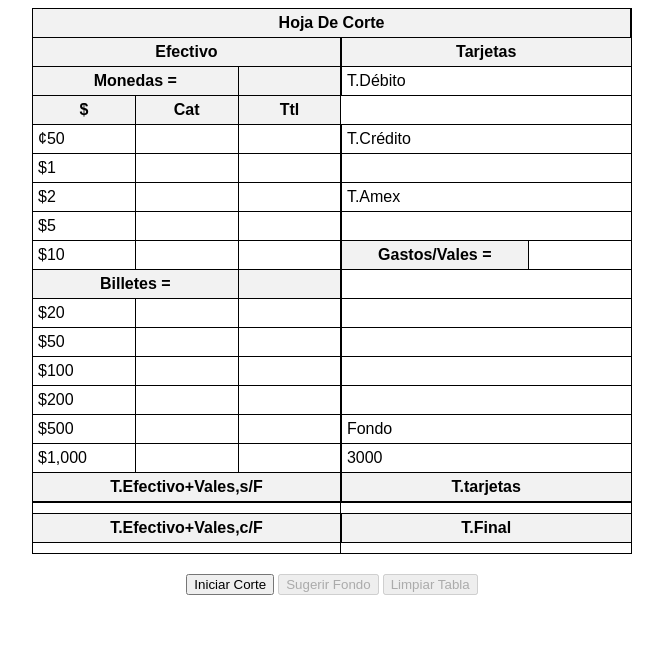
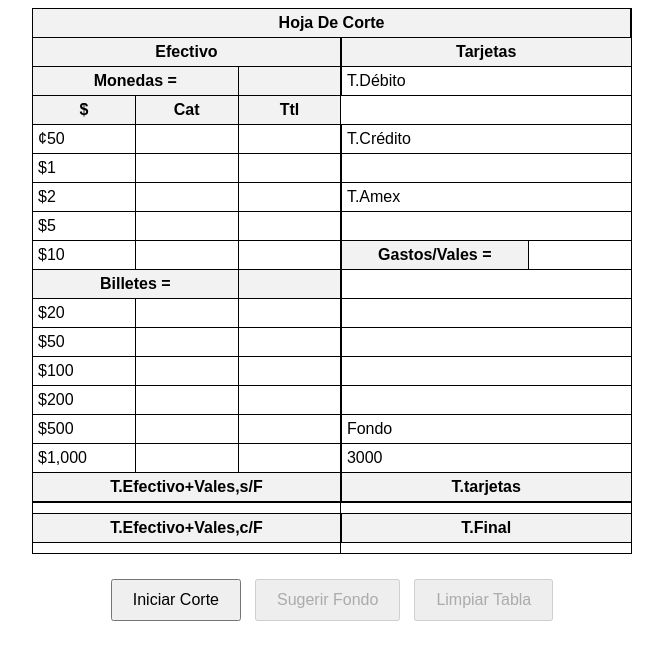
Before and after one commit to angelaramiz/HojaCorte, a plain HTML site: page index.html in a window 1280 px wide. Shown: the whole page, without its empty margins (308-971 px from the left). Drawn offline with Linux system fonts and the light colour scheme; some packages are replaced by stand-ins of ours; a script that the page names is missing.

Commit message:
Update index.html

```diff
--- a/index.html
+++ b/index.html
@@ -37,6 +37,14 @@
         .button-container {
             text-align: center;
             margin-top: 20px;
+        }
+        .swal2-styled {
+            padding: 10px 20px;
+            font-size: 16px;
+            margin: 5px;
+        }
+        .swal2-styled:focus {
+            box-shadow: 0 0 3px 2px rgba(0, 123, 255, 0.5);
         }
 
         .switch {
@@ -206,9 +214,9 @@
         </tr>
     </table>
     <div class="button-container">
-        <button onclick="iniciarCorte()">Iniciar Corte</button>
-        <button id="sugerirFondoBtn" onclick="sugerirFondo()" disabled>Sugerir Fondo</button>
-        <button id="limpiarTablaBtn" onclick="limpiarTabla()" disabled>Limpiar Tabla</button>
+        <button class="swal2-styled" onclick="iniciarCorte()">Iniciar Corte</button>
+        <button class="swal2-styled" id="sugerirFondoBtn" onclick="sugerirFondo()" disabled>Sugerir Fondo</button>
+        <button class="swal2-styled" id="limpiarTablaBtn" onclick="limpiarTabla()" disabled>Limpiar Tabla</button>
     </div>
     <script src="https://cdn.jsdelivr.net/npm/sweetalert2@11"></script>
     <script src="script.js"></script>
```
